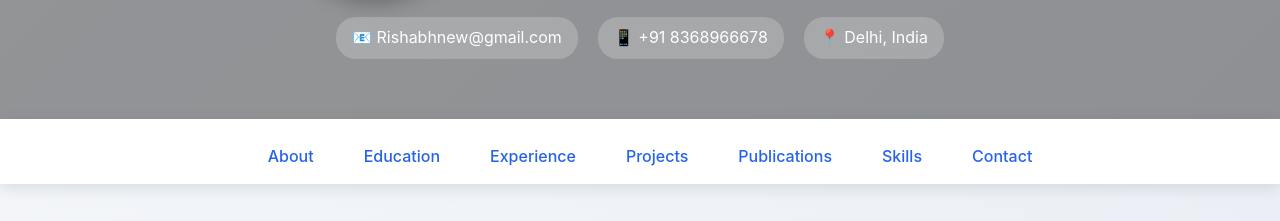
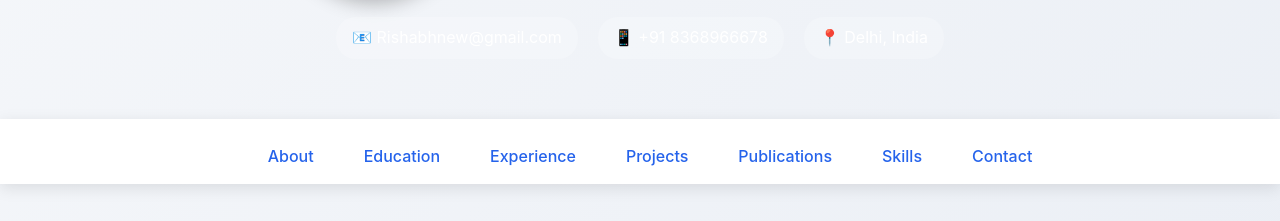
Before and after one commit to rishabh12jain/project_portfolio, a plain HTML site: page index.html in a window 1280 px wide. Shown: the part 243-464 px from the top of the page. Drawn offline with Linux system fonts and the light colour scheme.

Commit message:
Update index.html

```diff
--- a/index.html
+++ b/index.html
@@ -42,22 +42,6 @@
             position: relative;
               }
 
-/* Add overlay for better text readability */
-       header::before {
-           content: '';
-    	   position: absolute;
-           top: 0;
-           left: 0;
-           right: 0;
-           bottom: 0;
-           background: rgba(0, 0, 0, 0.4);
-           z-index: 1;
-                }
-
-       header * {
-           position: relative;
-           z-index: 2;
-                 }
 
         header h1 {
             font-size: 2.5rem;
```
